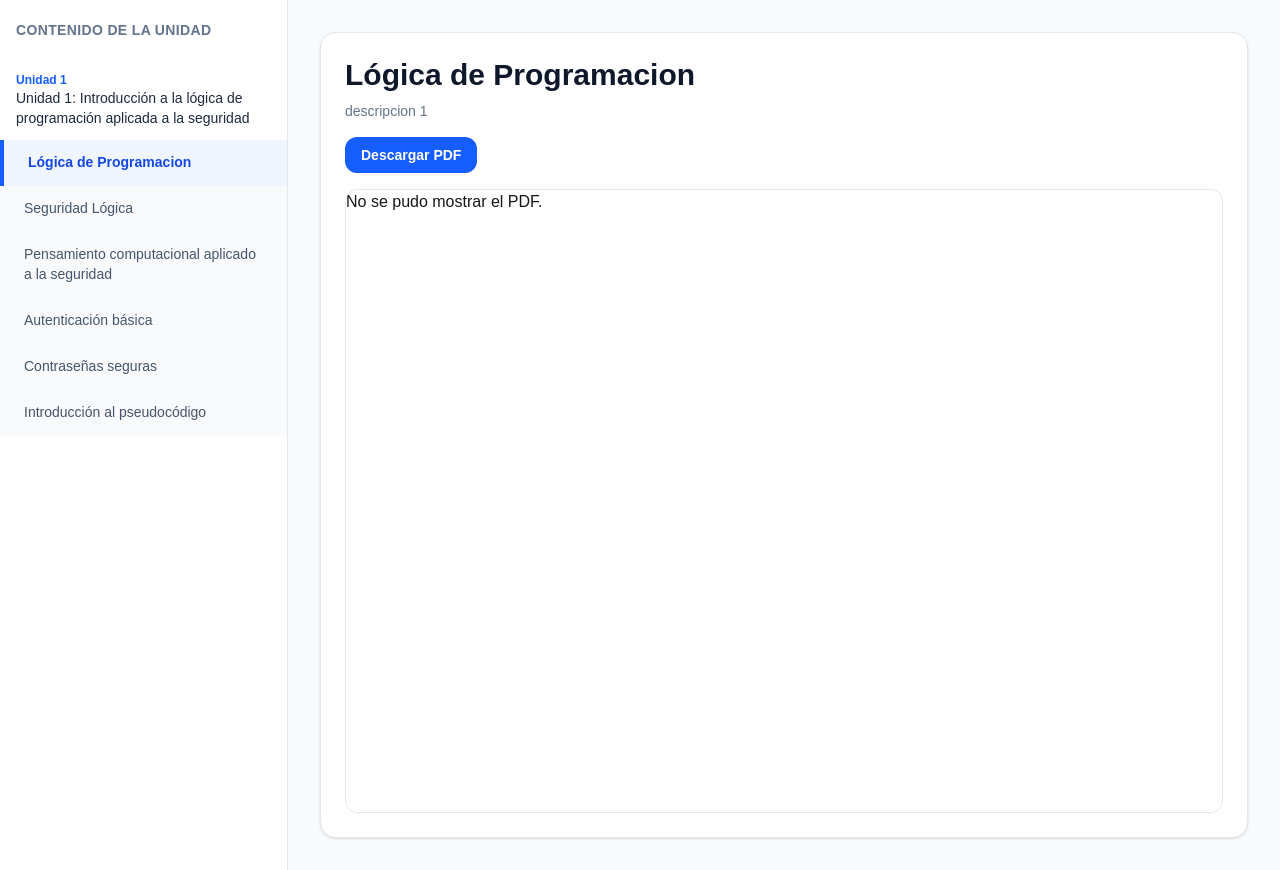
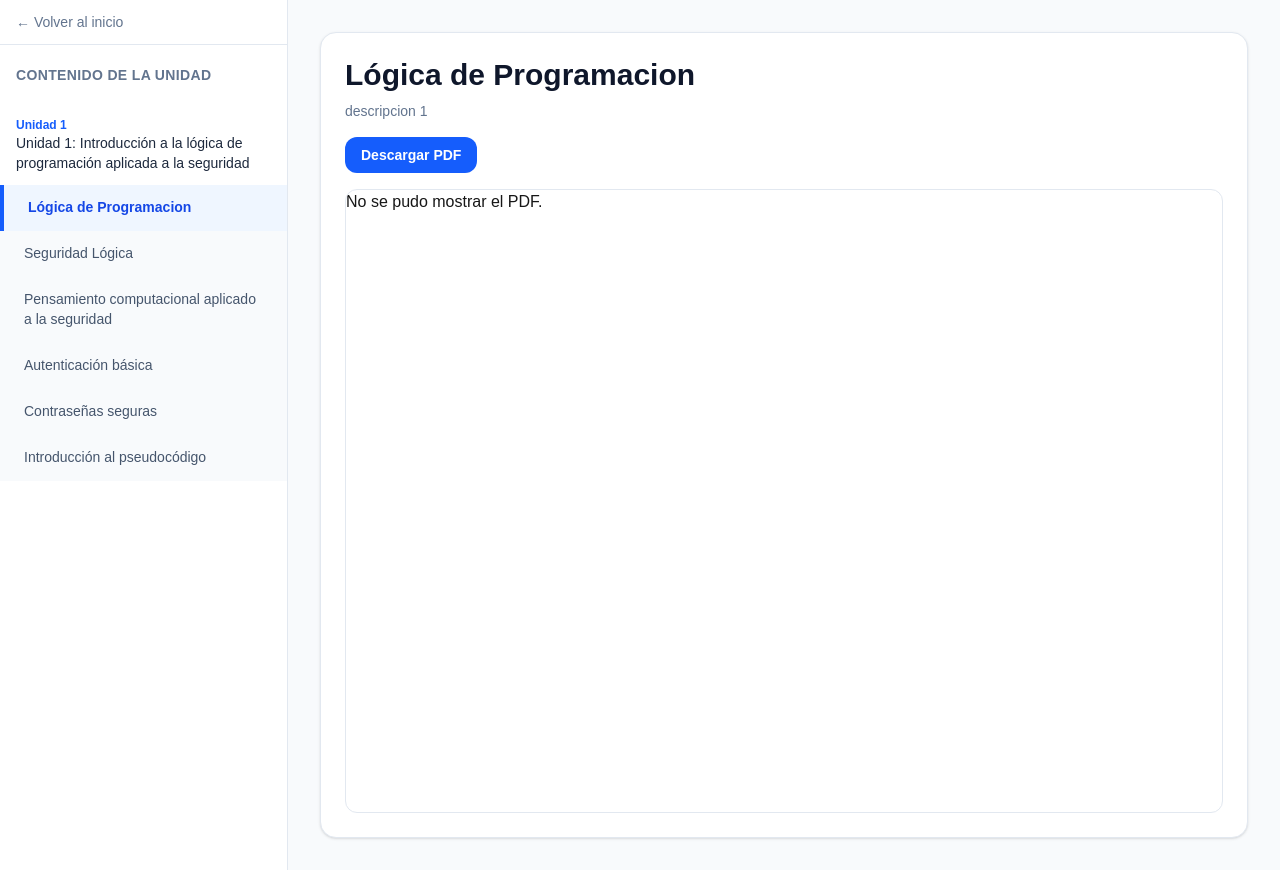
Before and after one commit to blised/escuela-v1, a Next.js app: page /unidad/unidad-1 in a window 1280 px wide. Built offline with nearby package versions, Linux system fonts and the light colour scheme.

Commit message:
Boton de return al inicio

```diff
--- a/src/components/Sidebar.js
+++ b/src/components/Sidebar.js
@@ -1,6 +1,7 @@
 
 "use client";
 import { useState } from "react";
+import Link from "next/link";
 import { unidades } from "@/data/unidades";
 //estilos
 
@@ -9,6 +10,12 @@ export default function Sidebar ({ unidad, temaActivo, onSelectTema}) {
 
     return(
         <aside className="Unidad-aside1">
+{/* bton back to main page with href */}
+            <div className="Unidad-BotonInicio1" >
+                <Link href="/" className="Unidad-BotonInicio2">
+                    ← Volver al inicio
+                </Link>
+            </div>
             <div className="Unidad-div1">
                 <h2 className="Unidad-contenido-word">
                     Contenido de la unidad
--- a/src/styles/UnidadPage.css
+++ b/src/styles/UnidadPage.css
@@ -70,6 +70,17 @@
         tracking-wide
         text-slate-500;
     }
+
+    /* Main boton return */
+    .Unidad-BotonInicio1{
+        @apply
+        border-b border-slate-200 px-4 py-3
+    }
+    .Unidad-BotonInicio2{
+        @apply
+        flex items-center gap-2 text-sm text-slate-500 hover:text-slate-800
+    }
+
     .Unidad-tema-word{
         @apply
         px-4
```
